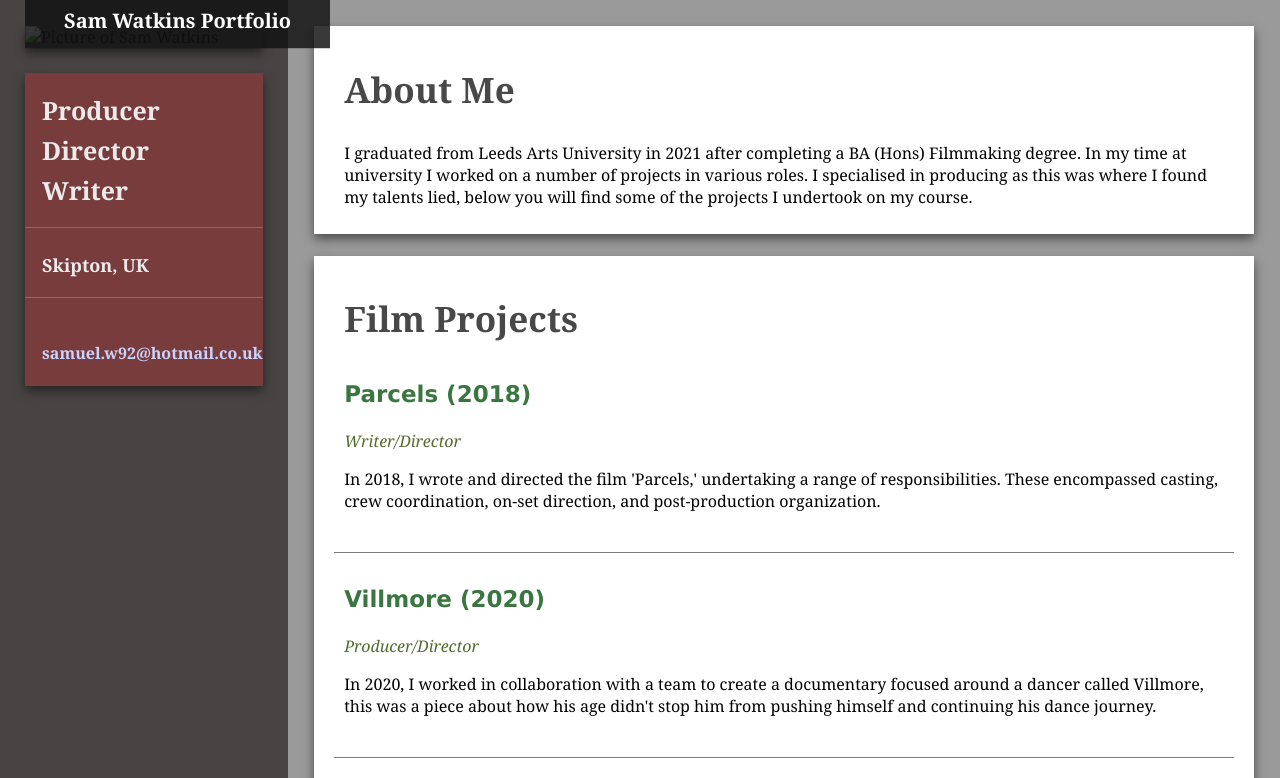
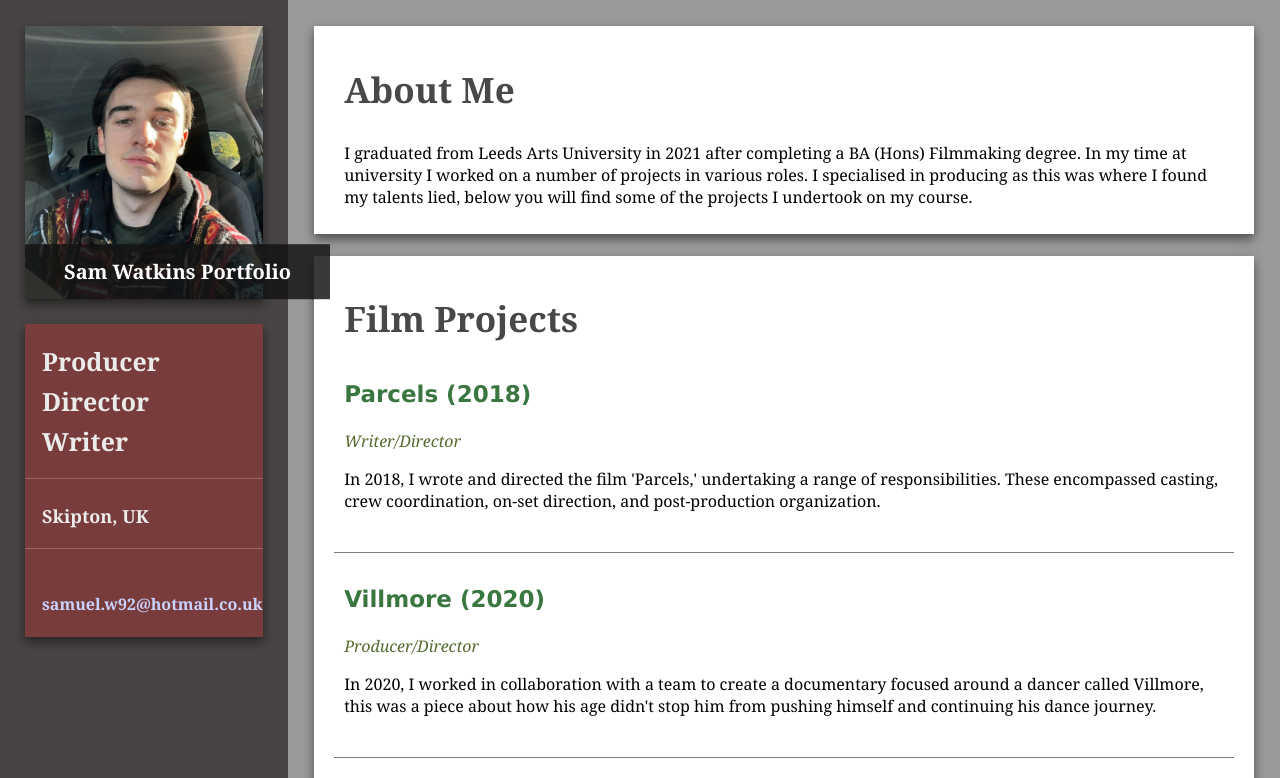
Before and after one commit to Swatkins14/Portfolio, a plain HTML site: page Portfolio.html in a window 1280 px wide. Shown: the top 778 px of the page. Drawn offline with Linux system fonts and the light colour scheme.

Commit message:
Fixed Image

```diff
--- a/Portfolio.html
+++ b/Portfolio.html
@@ -11,7 +11,7 @@
     <div id="left-panel">
         <header>
         <div class="image-container">
-            <img id="ProfilePic" src="Portfolio images/Profile.jpg" alt="Picture of Sam Watkins"></div>
+            <img id="ProfilePic" src="/Portfolio images/Profile.jpg" alt="Picture of Sam Watkins"></div>
         <div class="overlay-text"><h1>Sam Watkins Portfolio</h1></div>
         <aside>
         <p id="titles">Producer <br> Director <br> Writer</p>
```
Also changed, not shown: Portfolio images/Profile.jpg (added).
